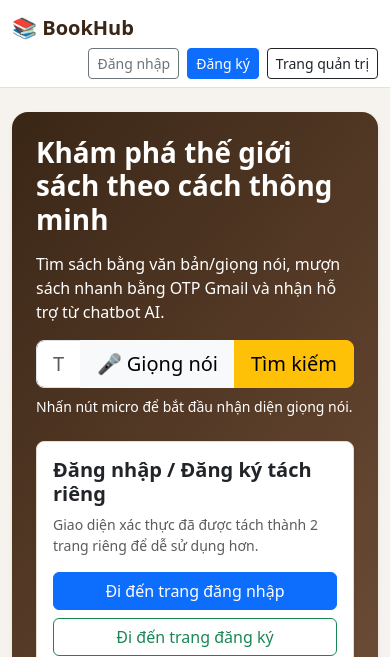
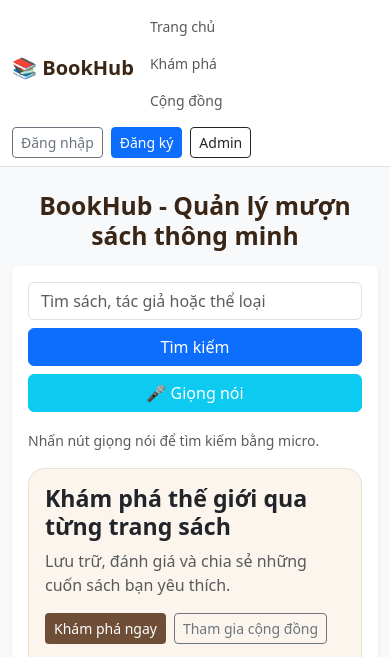
Before and after one commit to thebao200474/desktop-tutorial, a PHP site: page / in a window 390 px wide. Shown: the top 657 px of the page. Run offline with PHP 8.4, Linux system fonts and the light colour scheme.

Commit message:
Redesign home page layout to match requested search/cards/OTP composition

```diff
--- a/public/index.html
+++ b/public/index.html
@@ -3,93 +3,113 @@
   <head>
     <meta charset="UTF-8" />
     <meta name="viewport" content="width=device-width, initial-scale=1.0" />
-    <title>BookHub - Quản lý mượn sách</title>
+    <title>BookHub - Quản lý mượn sách thông minh</title>
     <link href="https://cdn.jsdelivr.net/npm/bootstrap@5.3.3/dist/css/bootstrap.min.css" rel="stylesheet" />
     <link rel="stylesheet" href="/styles.css" />
   </head>
-  <body>
-    <nav class="navbar navbar-expand-lg bg-white border-bottom sticky-top">
+  <body class="bg-light">
+    <nav class="navbar navbar-expand-lg bg-white border-bottom">
       <div class="container">
         <a class="navbar-brand fw-bold text-brown" href="/">📚 BookHub</a>
-        <div class="ms-auto d-flex gap-2">
+        <ul class="navbar-nav me-auto mb-2 mb-lg-0 small">
+          <li class="nav-item"><a class="nav-link" href="#">Trang chủ</a></li>
+          <li class="nav-item"><a class="nav-link" href="#">Khám phá</a></li>
+          <li class="nav-item"><a class="nav-link" href="#">Cộng đồng</a></li>
+        </ul>
+        <div class="d-flex gap-2">
           <a class="btn btn-outline-secondary btn-sm" href="/login.html">Đăng nhập</a>
           <a class="btn btn-primary btn-sm" href="/register.html">Đăng ký</a>
-          <a class="btn btn-outline-dark btn-sm" href="/admin.html">Trang quản trị</a>
+          <a class="btn btn-outline-dark btn-sm" href="/admin.html">Admin</a>
         </div>
       </div>
     </nav>
 
-    <header class="container py-4">
-      <div class="hero p-4 p-lg-5 shadow-sm">
-        <div class="row align-items-center g-4">
-          <div class="col-lg-7">
-            <h1 class="display-6 fw-bold mb-3">Khám phá thế giới sách theo cách thông minh</h1>
-            <p class="mb-3 opacity-90">Tìm sách bằng văn bản/giọng nói, mượn sách nhanh bằng OTP Gmail và nhận hỗ trợ từ chatbot AI.</p>
-            <div class="input-group input-group-lg">
-              <input type="text" id="search-input" class="form-control" placeholder="Tìm sách, tác giả hoặc thể loại" />
-              <button class="btn btn-light" id="voice-btn">🎤 Giọng nói</button>
-              <button class="btn btn-warning" id="search-btn">Tìm kiếm</button>
+    <main class="container py-4">
+      <h2 class="text-center section-title mb-3">BookHub - Quản lý mượn sách thông minh</h2>
+
+      <div class="row g-3 align-items-stretch">
+        <div class="col-lg-8">
+          <div class="card border-0 shadow-sm h-100">
+            <div class="card-body">
+              <div class="row g-2 mb-3 align-items-center">
+                <div class="col-md-8">
+                  <input type="text" class="form-control" id="search-input" placeholder="Tìm sách, tác giả hoặc thể loại" />
                 </div>
-            <small class="d-block mt-2" id="voice-status">Nhấn nút micro để bắt đầu nhận diện giọng nói.</small>
+                <div class="col-md-2 d-grid">
+                  <button class="btn btn-primary" id="search-btn">Tìm kiếm</button>
                 </div>
-          <div class="col-lg-5">
-            <div class="otp-panel p-3 rounded-3 bg-white text-dark shadow-sm">
-              <h5 class="fw-bold">Đăng nhập / Đăng ký tách riêng</h5>
-              <p class="small text-muted mb-3">Giao diện xác thực đã được tách thành 2 trang riêng để dễ sử dụng hơn.</p>
-              <div class="d-grid gap-2">
-                <a class="btn btn-primary" href="/login.html">Đi đến trang đăng nhập</a>
-                <a class="btn btn-outline-success" href="/register.html">Đi đến trang đăng ký</a>
+                <div class="col-md-2 d-grid">
+                  <button class="btn btn-info text-white" id="voice-btn">🎤 Giọng nói</button>
                 </div>
-              <small class="text-muted d-block mt-2">Bạn vẫn có thể dùng OTP sau khi đăng nhập tại trang riêng.</small>
+              </div>
+              <small class="text-muted" id="voice-status">Nhấn nút giọng nói để tìm kiếm bằng micro.</small>
+
+              <div class="hero-lite p-3 p-lg-4 rounded-4 mt-3">
+                <div class="row align-items-center">
+                  <div class="col-md-7">
+                    <h3 class="fw-bold mb-2">Khám phá thế giới qua từng trang sách</h3>
+                    <p class="text-muted mb-3">Lưu trữ, đánh giá và chia sẻ những cuốn sách bạn yêu thích.</p>
+                    <div class="d-flex gap-2">
+                      <button class="btn btn-brown btn-sm">Khám phá ngay</button>
+                      <button class="btn btn-outline-secondary btn-sm">Tham gia cộng đồng</button>
+                    </div>
+                  </div>
+                  <div class="col-md-5 text-end mt-3 mt-md-0">
+                    <img src="https://images.unsplash.com/photo-1507842217343-583bb7270b66?w=600" class="img-fluid rounded-3 home-hero-img" alt="kệ sách" />
                   </div>
                 </div>
               </div>
             </div>
-    </header>
+          </div>
+        </div>
 
-    <main class="container pb-4">
-      <section class="mb-4">
+        <div class="col-lg-4">
+          <div class="card border-0 shadow-sm h-100">
+            <div class="card-body">
+              <h5 class="section-title">Đăng nhập OTP</h5>
+              <p class="small text-muted">Nhập email để nhận mã OTP qua Gmail.</p>
+              <input id="reader-email" class="form-control mb-2" placeholder="Email độc giả" />
+              <button class="btn btn-outline-primary w-100 mb-2" id="send-otp-reader">Gửi OTP</button>
+              <input id="reader-otp" class="form-control mb-2" placeholder="Nhập OTP" />
+              <button class="btn btn-primary w-100" id="verify-otp-reader">Xác thực</button>
+              <small class="text-muted d-block mt-2" id="auth-status"></small>
+
+              <hr>
+              <h6 class="section-title">Lịch sử mượn của tôi</h6>
+              <ul id="loan-list" class="list-group list-group-flush small"></ul>
+            </div>
+          </div>
+        </div>
+      </div>
+
+      <section class="mt-4">
         <div class="d-flex justify-content-between align-items-center mb-2">
-          <h3 class="section-title mb-0">Sách gợi ý</h3>
-          <span class="badge text-bg-light">Responsive Bootstrap Cards</span>
+          <h4 class="section-title mb-0">Sách nổi bật</h4>
+          <a href="#" class="small text-decoration-none">Xem tất cả</a>
         </div>
         <div id="book-list" class="row g-3"></div>
       </section>
 
-      <section class="row g-3">
-        <div class="col-lg-7">
-          <div class="card border-0 shadow-sm h-100">
+      <section class="card border-0 shadow-sm mt-3">
         <div class="card-body">
-              <h5 class="section-title">Hướng dẫn nhanh</h5>
-              <ol class="small mb-0 ps-3">
-                <li>Tìm sách bằng văn bản hoặc giọng nói.</li>
-                <li>Nhấn <strong>Xem chi tiết</strong> để xem thông tin đầy đủ và đánh giá sách.</li>
-                <li>Xác thực OTP để mượn sách và theo dõi lịch sử mượn.</li>
-              </ol>
-            </div>
-          </div>
-        </div>
-
-        <div class="col-lg-5">
-          <div class="card shadow-sm border-0">
-            <div class="card-body">
-              <h5 class="section-title">Chatbot AI hỗ trợ</h5>
+          <h5 class="section-title">Chatbot AI hỗ trợ người dùng</h5>
           <div class="chat-box mb-2" id="chat-box"></div>
           <div class="input-group">
             <input id="chat-input" class="form-control" placeholder="Ví dụ: Gợi ý sách kỹ năng sống" />
             <button class="btn btn-dark" id="chat-send">Gửi</button>
           </div>
         </div>
-          </div>
-        </div>
       </section>
 
-      <section class="mt-3">
-        <div class="card shadow-sm border-0">
-          <div class="card-body">
-            <h6 class="section-title">Lịch sử mượn của tôi</h6>
-            <ul id="loan-list" class="list-group list-group-flush small"></ul>
-          </div>
+      <section class="mt-4">
+        <h5 class="section-title">Thể loại phổ biến</h5>
+        <div class="row row-cols-3 row-cols-md-6 g-2 text-center small mt-1">
+          <div class="col"><div class="category-pill">Tiểu thuyết</div></div>
+          <div class="col"><div class="category-pill">Kinh tế</div></div>
+          <div class="col"><div class="category-pill">Kỹ năng sống</div></div>
+          <div class="col"><div class="category-pill">Lịch sử</div></div>
+          <div class="col"><div class="category-pill">Khoa học</div></div>
+          <div class="col"><div class="category-pill">Tâm lý</div></div>
         </div>
       </section>
     </main>
--- a/public/styles.css
+++ b/public/styles.css
@@ -12,10 +12,30 @@ body {
   color: var(--brown-900);
 }
 
+.btn-brown {
+  background: var(--brown-700);
+  color: #fff;
+}
+
+.btn-brown:hover {
+  background: var(--brown-900);
+  color: #fff;
+}
+
 .hero {
   background: linear-gradient(130deg, var(--brown-900), var(--brown-700));
   color: #fff;
   border-radius: 1rem;
+}
+
+.hero-lite {
+  background: #fbf5ee;
+  border: 1px solid #efdfcf;
+}
+
+.home-hero-img {
+  max-height: 220px;
+  object-fit: cover;
 }
 
 .otp-panel {
@@ -32,7 +52,7 @@ body {
 }
 
 .chat-box {
-  height: 270px;
+  height: 220px;
   overflow-y: auto;
   background: #fff;
   border: 1px solid #e9e1d9;
@@ -62,6 +82,13 @@ body {
   color: var(--brown-900);
 }
 
+.category-pill {
+  background: #fff;
+  border: 1px solid #ead8c8;
+  border-radius: 999px;
+  padding: 0.4rem 0.5rem;
+}
+
 .table thead th {
   background-color: #fff7ef;
   color: var(--brown-900);
```
Lines whose indentation alone changed are shown as unchanged.
